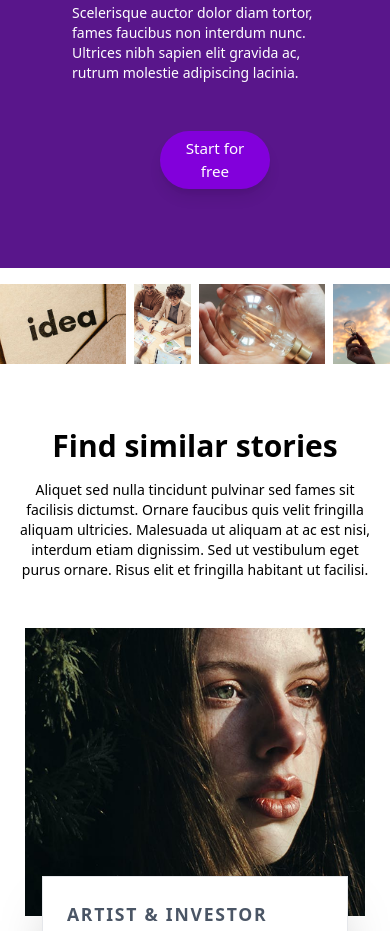
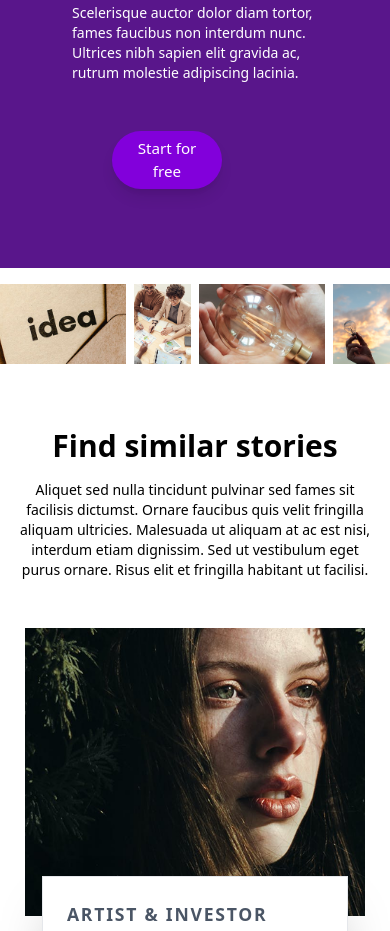
Before and after one commit to sehrishahmedsangrasi/CodeBite_UI, a React (Vite) app: page / in a window 390 px wide. Shown: the part 2140-3071 px from the top of the page. Built offline with nearby package versions, Linux system fonts and the light colour scheme.

Commit message:
final commit

```diff
--- a/src/pg2.jsx
+++ b/src/pg2.jsx
@@ -63,7 +63,7 @@ const Pg2 = () => {
             Ultrices nibh sapien elit gravida ac, rutrum molestie adipiscing lacinia.
             </p>
 
-            <button className="flex ml-[6rem] md:ml-0 bg-purple-700 text-[0.95rem] mt-[1.5rem] text-white px-6 w-[42%] md:w-[27%] py-[0.4rem] rounded-full hover:bg-purple-800 transition shadow-lg">
+            <button className="flex ml-[3rem] md:ml-0 bg-purple-700 text-[0.95rem] mt-[1.5rem] text-white px-6 w-[42%] md:w-[27%] py-[0.4rem] rounded-full hover:bg-purple-800 transition shadow-lg">
             Start for free
             </button>
         </div>
```
